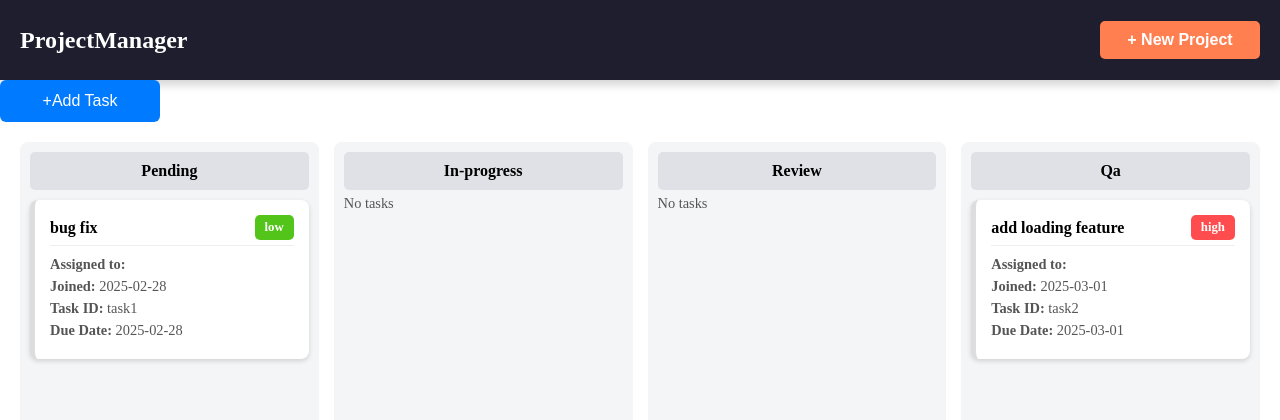
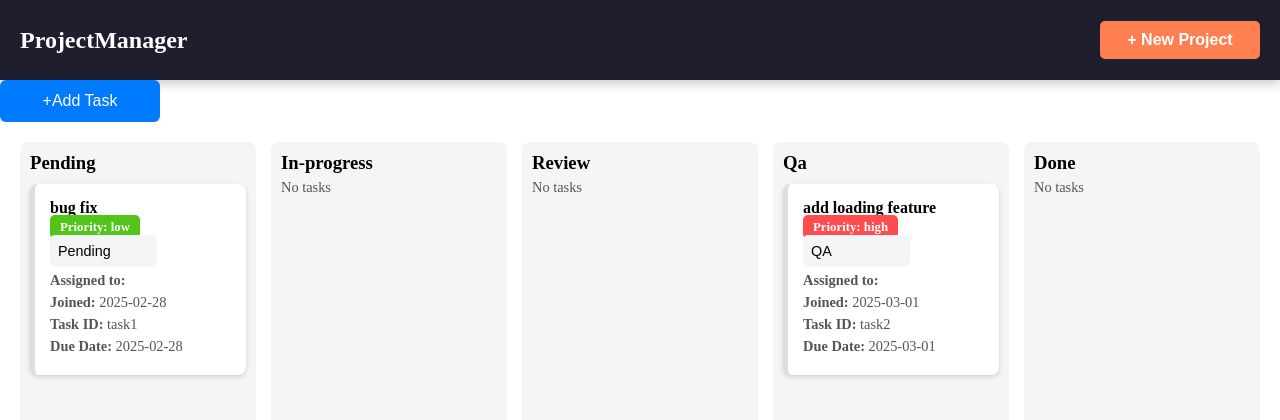
Before and after one commit to Ashish11212776/ProjectManeger, a React (Vite) app: page /1/dev/dev1 in a window 1280 px wide. Shown: the top 420 px of the page. Built offline with nearby package versions, Linux system fonts and the light colour scheme.

Commit message:
update implemantaion successfull

```diff
--- a/src/components/AddnewDeveloper.jsx
+++ b/src/components/AddnewDeveloper.jsx
@@ -31,7 +31,7 @@ const AddNewDeveloper = ({setisOpen}) => {
     <div className="developer-form-container">
       <h2>Add New Developer</h2>
       <form onSubmit={handleSubmit}>
-        <input
+        <input required
           type="text"
           name="devId"
           placeholder="Developer ID"
@@ -39,14 +39,14 @@ const AddNewDeveloper = ({setisOpen}) => {
           onChange={handleChange}
         />
 
-        <input
+        <input required
           type="text"
           name="devName"
           placeholder="Developer Name"
           value={developer.devName}
           onChange={handleChange}
         />
-        <input
+        <input required
           type="date"
           name="dateOfJoin"
           value={developer.dateOfJoin}
--- a/src/components/AssignTask.jsx
+++ b/src/components/AssignTask.jsx
@@ -6,7 +6,6 @@ const AssignTask = ({setisOpen}) => {
   const dispatch = useDispatch();
   const proj_dev_id=useParams();
   const {id,devId}=proj_dev_id
-  console.log(id,devId)
 
   const [task, setTask] = useState({
     taskId: "",
--- a/src/components/CreateProject.jsx
+++ b/src/components/CreateProject.jsx
@@ -44,14 +44,14 @@ const CreateProject = ({setisOpen}) => {
     <div className="form-container">
       <h2>Create New Project</h2>
       <form onSubmit={handleSubmit}>
-        <input
+        <input required
           type="text"
           name="id"
           placeholder="Project id"
           value={project.id}
           onChange={handleChange}
         />
-        <input
+        <input required
           type="text"
           name="name"
           placeholder="Project Name"
@@ -59,12 +59,14 @@ const CreateProject = ({setisOpen}) => {
           onChange={handleChange}
         />
         <textarea
+        required
           name="desc"
           placeholder="Project Description"
           value={project.desc}
           onChange={handleChange}
         ></textarea>
         <input
+          required
           type="date"
           name="projStartDate"
           value={project.date}
--- a/src/components/DeveloperDetails.jsx
+++ b/src/components/DeveloperDetails.jsx
@@ -3,16 +3,21 @@ import useMainData from "../hooks/useMainData";
 import "./css/developerDetails.css";
 import { useState } from "react";
 import AssignTask from "./AssignTask";
+import { useDispatch } from "react-redux";
+import { ADD_TASK } from "../feactures/mainSlice";
 const DeveloperDetails = () => {
   const columns = {
     pending: [],
     "in-progress": [],
     review: [],
     qa: [],
+    done: [],
   };
   const { id, devId } = useParams();
   const { isLoading, data, error } = useMainData();
   const [isOpen, setisOpen] = useState(false);
+  const [status,setstatus]=useState("pending")
+  const dispatch=useDispatch();
 
   if (isLoading) return <p>Loading...</p>;
   if (error) return <p>Error: {error}</p>;
@@ -29,6 +34,11 @@ const DeveloperDetails = () => {
     }
   });
 
+  const handleChange=(e,changeTaskId)=>{
+    setstatus(e.target.value);
+    dispatch(ADD_TASK({id,devId,status,changeTaskId}))
+  }
+
   return (
     <div className="main-devdetails-container">
       <button onClick={() => setisOpen(!isOpen)}>+Add Task</button>
@@ -43,8 +53,21 @@ const DeveloperDetails = () => {
                   <div className="task-header">
                     <h4>{task.taskName}</h4>
                     <span className={`priority ${task.priority.toLowerCase()}`}>
-                      {task.priority}
+                      Priority: {task.priority}
                     </span>
+
+                    <select
+                      name="status"
+                      value={task.status}
+                       onChange={(e)=>handleChange(e,task.taskId)}
+                    >
+                      <option value="pending">Pending</option>
+                      <option value="in-progress">In Progress</option>
+                      <option value="review">Review</option>
+                      <option value="QA">QA</option>
+                      <option value="done">Done</option>
+                    </select>
+
                   </div>
                   <p>
                     <strong>Assigned to:</strong> {task.devName}
--- a/src/components/css/developerDetails.css
+++ b/src/components/css/developerDetails.css
@@ -1,50 +1,35 @@
-
-.main-container{
- position: relative;
-}
-.blur-background {
-  filter: blur(5px);
-  transition: filter 0.3s ease-in-out;
-}
-.assign-task-container {
-  position: fixed;
-  top: 50%;
-  left: 50%;
-  transform: translate(-50%, -50%);
-  background: white;
-  padding: 20px;
-  z-index: 1000;
-  box-shadow: 0 4px 6px rgba(0, 0, 0, 0.1);
+/* Style for the select dropdown */
+.task-header select {
+  padding: 8px;
+  border: none;
+  border-radius: 5px;
+  background: #f4f5f7;
+  font-size: 0.9rem;
+  cursor: pointer;
+  transition: all 0.2s;
 }
 
-
-.main-container {
-  display: flex;
-  gap: 15px;
-  padding: 20px;
-  overflow-x: auto;
-  height: 100vh;
+/* Style when hovering */
+.task-header select:hover {
+  background: #e1e3e6;
 }
 
-.column {
-  flex: 1;
-  background-color: #f4f5f7;
-  padding: 10px;
-  border-radius: 8px;
-  min-width: 250px;
-  max-width: 300px;
-  display: flex;
-  flex-direction: column;
+/* Style when focused */
+.task-header select:focus {
+  outline: none;
+  background: #d0d3d6;
 }
 
-.column h3 {
-  text-align: center;
-  background: #dfe1e6;
-  padding: 10px;
-  border-radius: 5px;
-  font-size: 1rem;
+/* Custom dropdown arrow */
+.task-header select {
+  appearance: none; /* Hide default arrow */
+  -webkit-appearance: none;
+  -moz-appearance: none;
+  padding-right: 25px;
+  background-repeat: no-repeat;
+  background-position: right 10px center;
+  background-size: 15px;
 }
-
 .task-card {
   background-color: white;
   padding: 15px;
@@ -54,25 +39,35 @@
   transition: transform 0.2s ease-in-out;
   border-left: 5px solid #ddd;
 }
-
 .task-card:hover {
   transform: scale(1.03);
 }
-
-.task-header {
+.main-container {
   display: flex;
-  justify-content: space-between;
-  align-items: center;
-  border-bottom: 1px solid #eee;
-  padding-bottom: 5px;
-  margin-bottom: 10px;
+  gap: 15px;
+  padding: 20px;
+  overflow-x: hidden;
+  height: 100vh;
+  width: 100vw; /* Full width */
 }
 
-.task-header h4 {
-  font-size: 1rem;
-  margin: 0;
+.column {
+  flex: 1; /* Makes all columns equal width */
+  background-color: #f4f5f7;
+  padding: 10px;
+  border-radius: 8px;
+  display: flex;
+  flex-direction: column;
 }
-
+@media (max-width: 900px) {
+  .main-container {
+    flex-direction: column; /* Stack columns on small screens */
+    height: auto;
+  }
+  .column {
+    width: 100%; /* Full width for each column */
+  }
+}
 .priority {
   padding: 5px 10px;
   border-radius: 5px;
@@ -91,10 +86,3 @@ p {
   font-size: 0.9rem;
   color: #555;
 }
-
-
-/* Different Colors for Status */
-.pending { border-right: 1px solid black; }
-.in-progress  { border-right: 1px solid black; }
-.review  { border-right: 1px solid black; }
-.QA  { border-right: 1px solid black; }
--- a/src/feactures/mainSlice.js
+++ b/src/feactures/mainSlice.js
@@ -4,7 +4,7 @@ import { fetchData } from "./mainThunks";
 const initialState = {
   isLoading: false,
   status: "pending",
-  data:[] ,
+  data: [],
   error: null,
 };
 
@@ -15,27 +15,35 @@ export const mainSlice = createSlice({
     ADD_DATA: (state, action) => {
       state.data.listOfProjects.push(action.payload);
     },
-     ADD_DEVELOPER: (state, action) => {
+    ADD_DEVELOPER: (state, action) => {
       const { proj_Id, developer } = action.payload;
-      console.log(proj_Id,developer)
-      const project = state.data.listOfProjects.find(p => p.id === proj_Id.id);
-       console.log("after project",project)
+      console.log(proj_Id, developer);
+      const project = state.data.listOfProjects.find(
+        (p) => p.id === proj_Id.id
+      );
+      console.log("after project", project);
       if (project) {
         project.listOfDevelopers.push(developer);
       }
-    }, ADD_TASK: (state, action) => {
-      const { id,devId,task } = action.payload;
-      console.log(id,devId)
-      const project = state.data.listOfProjects.find(p => p.id ===id);
+    },
+    ADD_TASK: (state, action) => {
+      const { id, devId, task, status, changeTaskId } = action.payload;
+      console.log(id, devId, task, status);
+      const project = state.data.listOfProjects.find((p) => p.id === id);
 
       if (project) {
-        const developer = project.listOfDevelopers.find(d => d.devId === devId);
-        if (developer) {
+        const developer = project.listOfDevelopers.find(
+          (d) => d.devId === devId
+        );
+        if (developer && task) {
           developer.listOfTasks.push(task);
-
+        } else if (developer && status && changeTaskId) {
+          developer.listOfTasks = developer.listOfTasks.map((task) =>
+            task.taskId === changeTaskId ? { ...task, status } : task
+          );
         }
       }
-    }
+    },
   },
   extraReducers: (builder) => {
     builder
@@ -58,5 +66,5 @@ export const mainSlice = createSlice({
   },
 });
 
-export const { ADD_DATA,ADD_DEVELOPER,ADD_TASK } = mainSlice.actions;
+export const { ADD_DATA, ADD_DEVELOPER, ADD_TASK } = mainSlice.actions;
 export default mainSlice.reducer;
```
